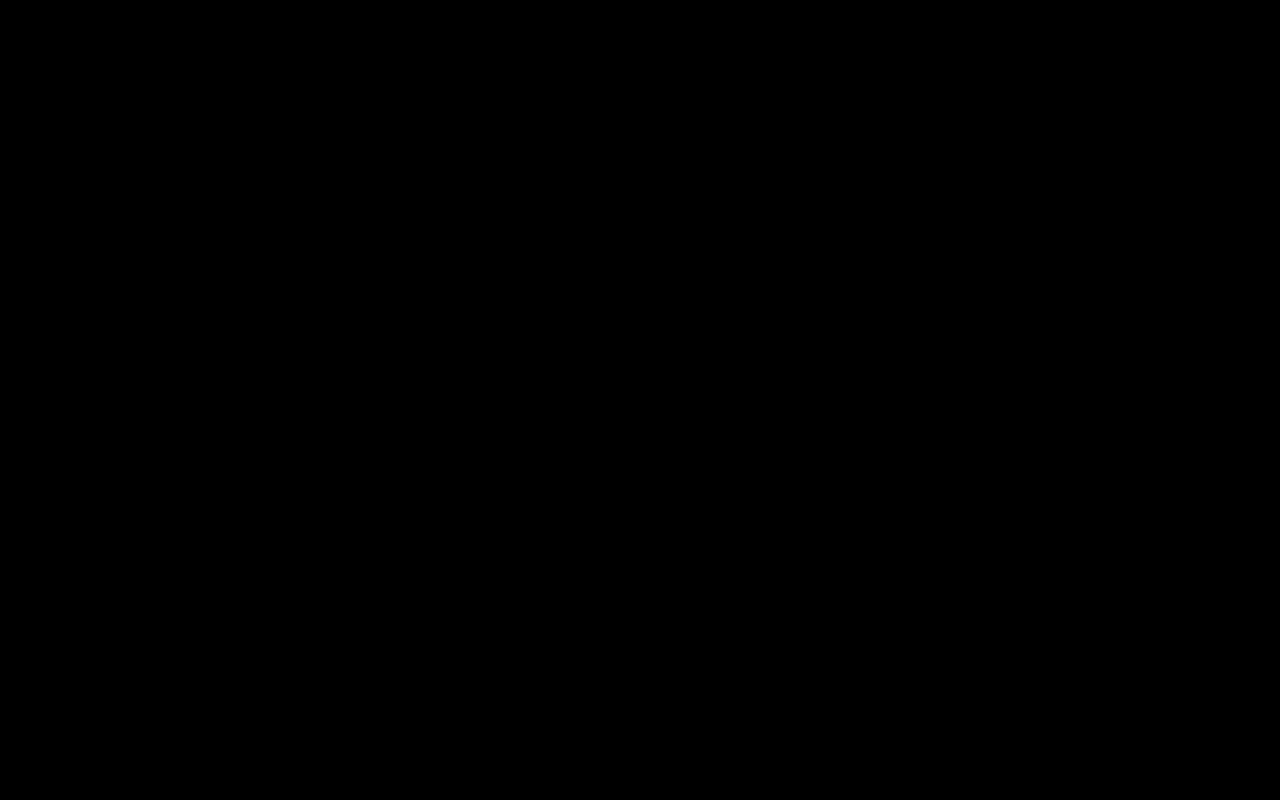
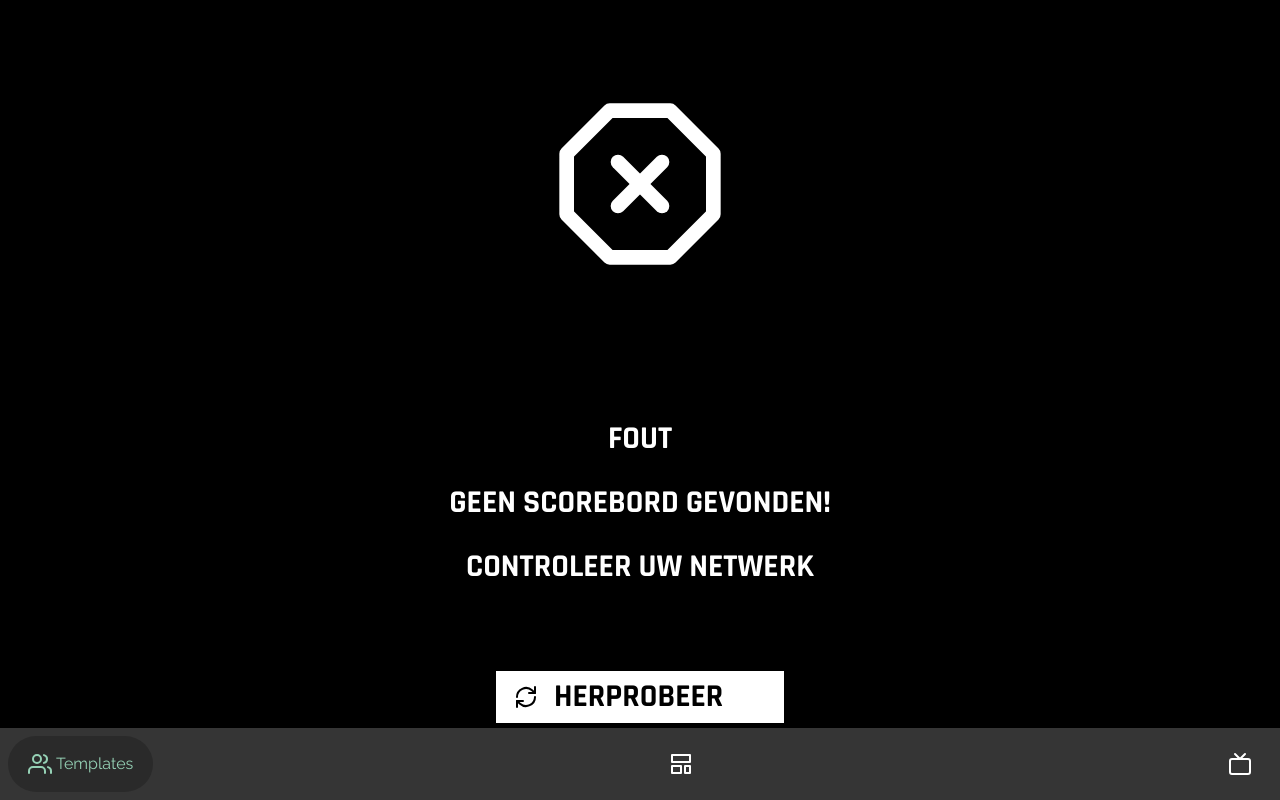
Before and after one commit to QuintenMuyllaert/DLC-Industry_Project, a React (Vite) app in the folder Frontend/: page /searcherror in a window 1280 px wide. Before the commit this address had no page. Built offline with nearby package versions, Linux system fonts and the light colour scheme.

Commit message:
💄 Created search error page + styling

```diff
--- a/Frontend/src/App.tsx
+++ b/Frontend/src/App.tsx
@@ -3,6 +3,7 @@ import Login from "./pages/Login";
 import MatchSetup from "./pages/MatchSetup";
 import Score from "./pages/Score";
 import Search from "./pages/Search";
+import SearchError from "./pages/SearchError";
 
 import "./style/screen.scss";
 
@@ -15,6 +16,7 @@ export const App = () => {
 					<Route path="/score" element={<Score />} />
 					<Route path="/matchsetup" element={<MatchSetup />} />
 					<Route path="/search" element={<Search />} />
+					<Route path="/searcherror" element={<SearchError />} />
 				</Routes>
 			</div>
 		</Router>
--- a/Frontend/src/pages/Search.tsx
+++ b/Frontend/src/pages/Search.tsx
@@ -1,5 +1,4 @@
 import { Link } from "react-router-dom";
-import { IconButton } from "../components/IconButton";
 import BottomTab from "../components/BottomTab";
 import Logo from "../components/Logo";
 
--- /dev/null
+++ b/Frontend/src/pages/SearchError.tsx
@@ -0,0 +1,62 @@
+import { Link } from "react-router-dom";
+import { IconButton } from "../components/IconButton";
+import BottomTab from "../components/BottomTab";
+
+export const Search = () => {
+	return (
+		<>
+			<div className="p-search">
+				<header>
+					<div className="p-search-topbar"></div>
+					<div className="p-search-iconcontainer">
+						<svg
+							xmlns="http://www.w3.org/2000/svg"
+							width="11rem"
+							height="11rem"
+							viewBox="0 0 24 24"
+							fill="none"
+							stroke="currentColor"
+							stroke-width="2"
+							stroke-linecap="round"
+							stroke-linejoin="round">
+							<polygon points="7.86 2 16.14 2 22 7.86 22 16.14 16.14 22 7.86 22 2 16.14 2 7.86 7.86 2"></polygon>
+							<line x1="15" y1="9" x2="9" y2="15"></line>
+							<line x1="9" y1="9" x2="15" y2="15"></line>
+						</svg>
+					</div>
+				</header>
+				<div className="p-search-message">
+					<p>FOUT</p>
+					<p>GEEN SCOREBORD GEVONDEN!</p>
+					<p>CONTROLEER UW NETWERK</p>
+				</div>
+				<div className="p-search-retry">
+					<IconButton
+						icon={
+							<svg
+								xmlns="http://www.w3.org/2000/svg"
+								width="24"
+								height="24"
+								viewBox="0 0 24 24"
+								fill="none"
+								stroke="currentColor"
+								stroke-width="2"
+								stroke-linecap="round"
+								stroke-linejoin="round">
+								<path d="M21 2v6h-6"></path>
+								<path d="M3 12a9 9 0 0 1 15-6.7L21 8"></path>
+								<path d="M3 22v-6h6"></path>
+								<path d="M21 12a9 9 0 0 1-15 6.7L3 16"></path>
+							</svg>
+						}
+						label="HERPROBEER"
+						color="white"
+					/>
+				</div>
+			</div>
+			<BottomTab />
+		</>
+	);
+};
+
+export default Search;
--- a/Frontend/src/style/pages/search.scss
+++ b/Frontend/src/style/pages/search.scss
@@ -43,7 +43,10 @@
 		margin-top: 1rem;
 	}
 
-	.p-search-maxwidth {
+	.p-search-retry {
+		margin-top: 5rem;
+		margin-left: auto;
+		margin-right: auto;
 		width: min(18rem, 70%);
 	}
 }
```
